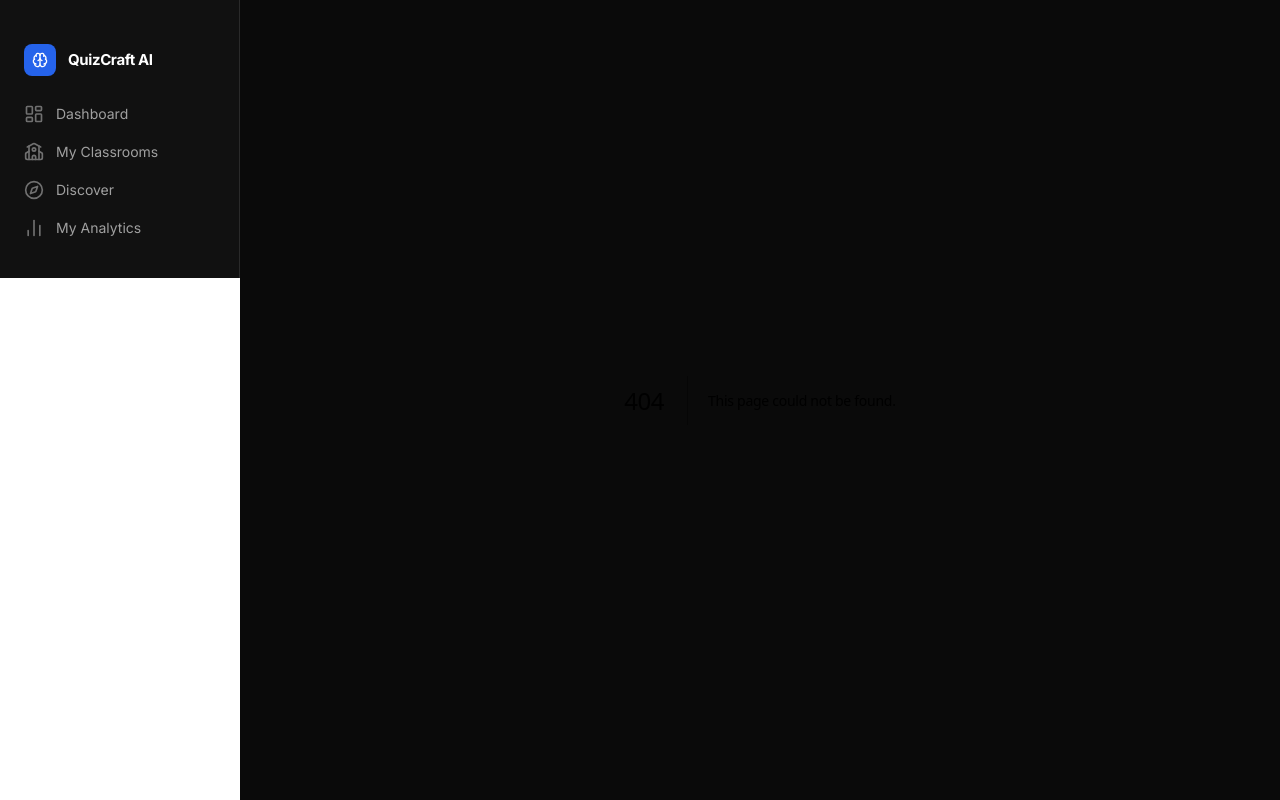
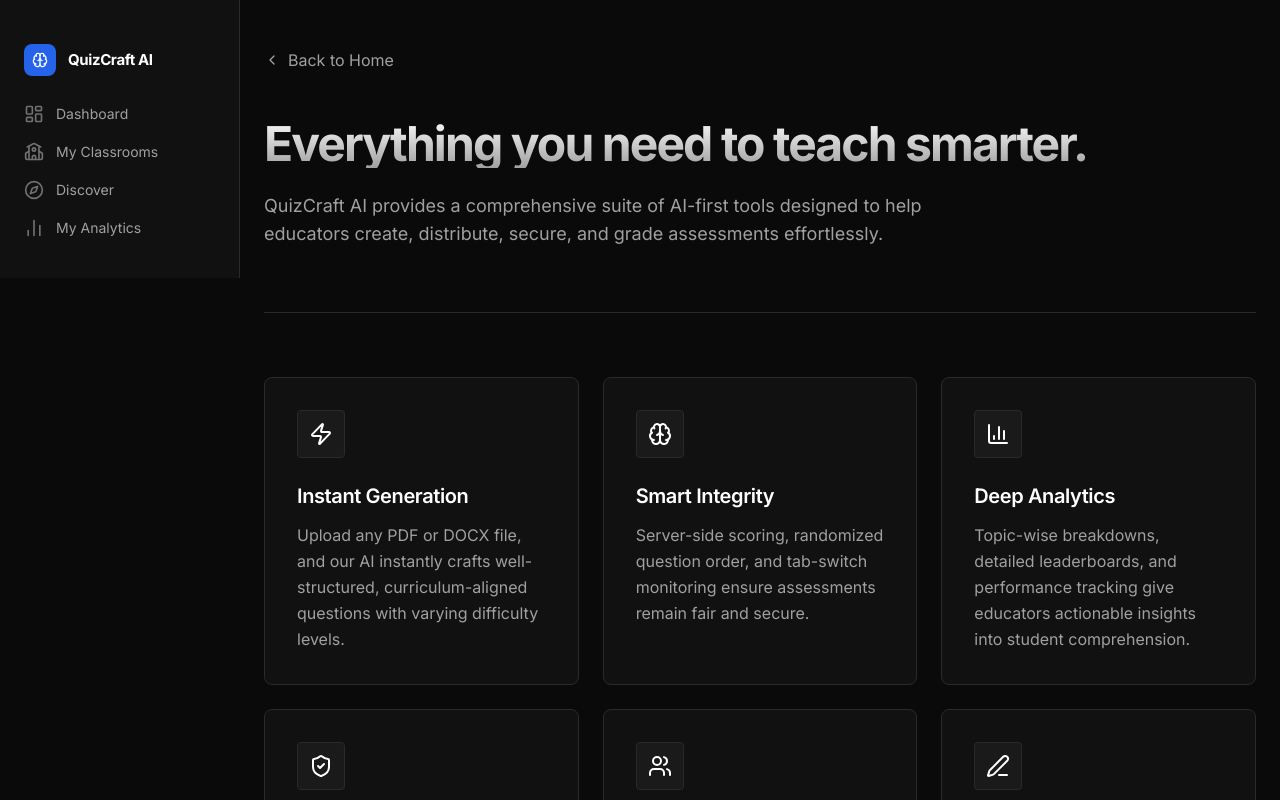
Before and after one commit to Sanjey2005/QuizCraftAI, a Next.js app in the folder frontend/: page /features in a window 1280 px wide. Before the commit this address had no page. Shown: the top 800 px of the page. Built offline with nearby package versions, Linux system fonts and the light colour scheme.

Commit message:
feat: add dedicated features page and update navigation routes

```diff
--- /dev/null
+++ b/frontend/app/features/page.tsx
@@ -0,0 +1,92 @@
+"use client";
+
+import Link from "next/link";
+import { motion } from "framer-motion";
+import { Brain, Zap, BarChart3, ShieldCheck, Users, Edit3, ChevronLeft } from "lucide-react";
+import { SmokeCursor } from "@/components/ui/smoke-cursor";
+
+const ALL_FEATURES = [
+  {
+    icon: <Zap className="w-6 h-6 text-white" />,
+    title: "Instant Generation",
+    description: "Upload any PDF or DOCX file, and our AI instantly crafts well-structured, curriculum-aligned questions with varying difficulty levels.",
+  },
+  {
+    icon: <Brain className="w-6 h-6 text-white" />,
+    title: "Smart Integrity",
+    description: "Server-side scoring, randomized question order, and tab-switch monitoring ensure assessments remain fair and secure.",
+  },
+  {
+    icon: <BarChart3 className="w-6 h-6 text-white" />,
+    title: "Deep Analytics",
+    description: "Topic-wise breakdowns, detailed leaderboards, and performance tracking give educators actionable insights into student comprehension.",
+  },
+  {
+    icon: <ShieldCheck className="w-6 h-6 text-white" />,
+    title: "Secure Architecture",
+    description: "Answers are never sent to the client. Real-time monitoring and strict JWT httpOnly cookie stateless authentication.",
+  },
+  {
+    icon: <Users className="w-6 h-6 text-white" />,
+    title: "Classroom System",
+    description: "Create classrooms and auto-generate 6-character join codes. Organize quizzes and students intelligently.",
+  },
+  {
+    icon: <Edit3 className="w-6 h-6 text-white" />,
+    title: "Per-Question AI Editing",
+    description: "Review generated quizzes and effortlessly regenerate individual questions that don't meet your standards before publishing.",
+  }
+];
+
+export default function FeaturesPage() {
+  return (
+    <div className="min-h-screen bg-[#0A0A0A] text-[#FFFFFF] font-sans selection:bg-[#FFFFFF] selection:text-[#0A0A0A]">
+      <SmokeCursor />
+      <div className="max-w-7xl mx-auto px-6 py-12">
+        <Link href="/" className="inline-flex items-center gap-2 text-[#A0A0A0] hover:text-white transition-colors mb-12">
+          <ChevronLeft className="w-4 h-4" />
+          Back to Home
+        </Link>
+
+        <div className="mb-16 border-b border-[#2A2A2A] pb-16">
+          <motion.h1
+            initial={{ opacity: 0, y: 20 }}
+            animate={{ opacity: 1, y: 0 }}
+            className="text-4xl md:text-5xl font-bold tracking-tight mb-6 text-transparent bg-clip-text bg-gradient-to-b from-neutral-50 to-neutral-400"
+            style={{ letterSpacing: "-0.04em" }}
+          >
+            Everything you need to teach smarter.
+          </motion.h1>
+          <motion.p
+            initial={{ opacity: 0, y: 20 }}
+            animate={{ opacity: 1, y: 0 }}
+            transition={{ delay: 0.1 }}
+            className="text-[#A0A0A0] text-lg max-w-2xl"
+          >
+            QuizCraft AI provides a comprehensive suite of AI-first tools designed to help educators create, distribute, secure, and grade assessments effortlessly.
+          </motion.p>
+        </div>
+
+        <div className="grid grid-cols-1 md:grid-cols-2 lg:grid-cols-3 gap-6 pb-20">
+          {ALL_FEATURES.map((feature, index) => (
+            <motion.div
+              key={feature.title}
+              initial={{ opacity: 0, y: 20 }}
+              animate={{ opacity: 1, y: 0 }}
+              transition={{ delay: 0.1 + index * 0.1 }}
+              className="group bg-[#111111] border border-[#2A2A2A] rounded-lg p-8 transition-all duration-300 hover:border-[#3A3A3A] hover:-translate-y-1 hover:shadow-[0_8px_30px_rgb(0,0,0,0.5)]"
+            >
+              <div className="w-12 h-12 rounded bg-[#1A1A1A] border border-[#2A2A2A] flex items-center justify-center mb-6 group-hover:border-[#555555] transition-colors">
+                {feature.icon}
+              </div>
+              <h3 className="text-xl font-semibold mb-3 tracking-tight text-white" style={{ letterSpacing: "-0.02em" }}>{feature.title}</h3>
+              <p className="text-[#A0A0A0] leading-relaxed select-none">
+                {feature.description}
+              </p>
+            </motion.div>
+          ))}
+        </div>
+      </div>
+    </div>
+  );
+}
--- a/frontend/app/page.tsx
+++ b/frontend/app/page.tsx
@@ -17,10 +17,10 @@ import { LoadingScreen } from "@/components/ui/loading-screen";
 import { CreativePricing, type PricingTier } from "@/components/ui/creative-pricing";
 
 const navItems = [
-  { name: "Features", link: "#features" },
-  { name: "Journey", link: "#journey" },
-  { name: "Pricing", link: "#pricing" },
-  { name: "FAQ", link: "#faq" },
+  { name: "Features", link: "/features" },
+  { name: "Journey", link: "/#journey" },
+  { name: "Pricing", link: "/#pricing" },
+  { name: "FAQ", link: "/#faq" },
 ];
 
 const timelineData = [
@@ -214,7 +214,7 @@ export default function LandingPage() {
                       <ChevronRight className="w-4 h-4 transition-transform group-hover:translate-x-1" />
                     </Link>
                     <Link
-                      href="#features"
+                      href="/features"
                       className="px-6 py-3 font-medium text-[#A0A0A0] transition-colors hover:text-white flex items-center gap-2 border border-[#2A2A2A] rounded-md hover:border-[#3A3A3A]"
                     >
                       See Features
```
